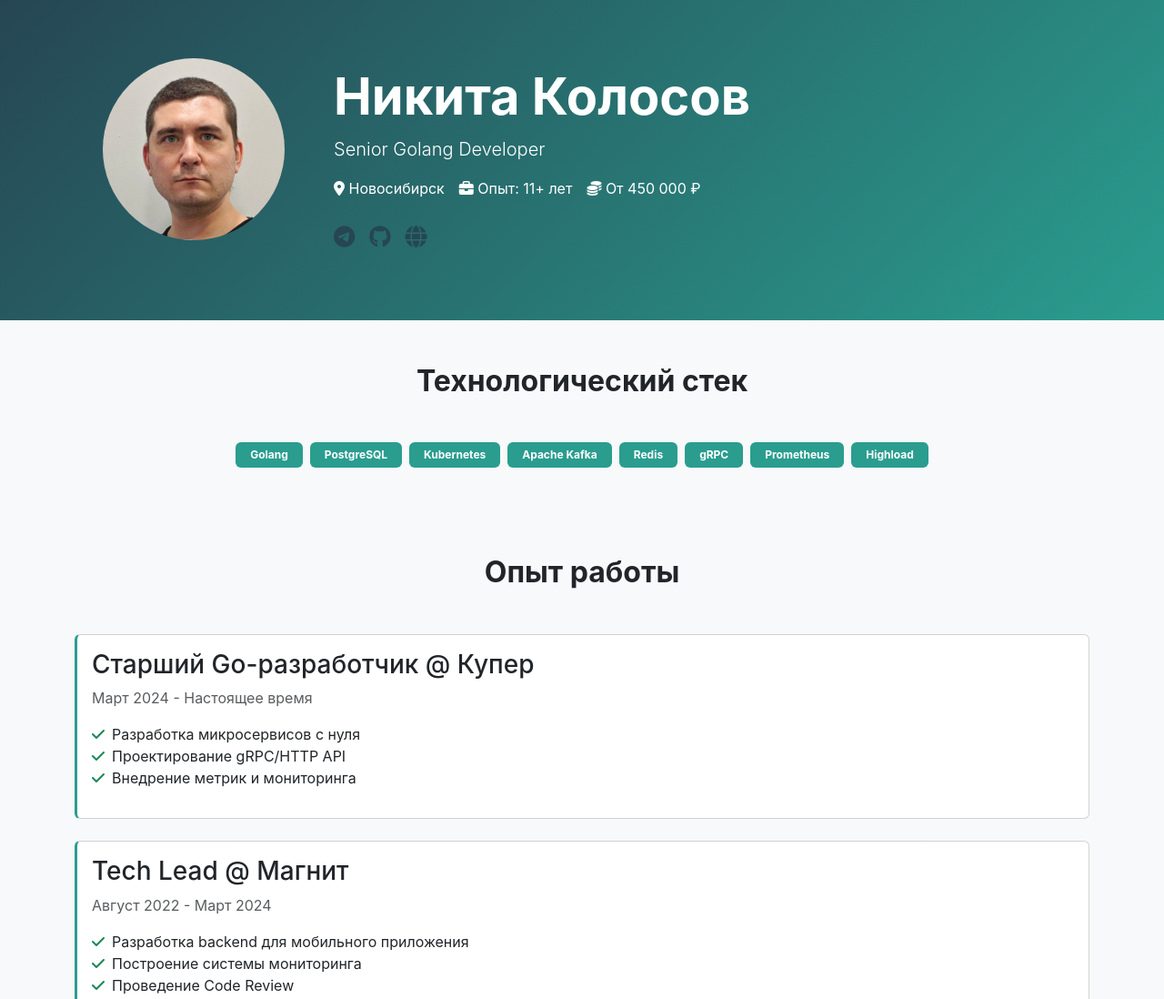
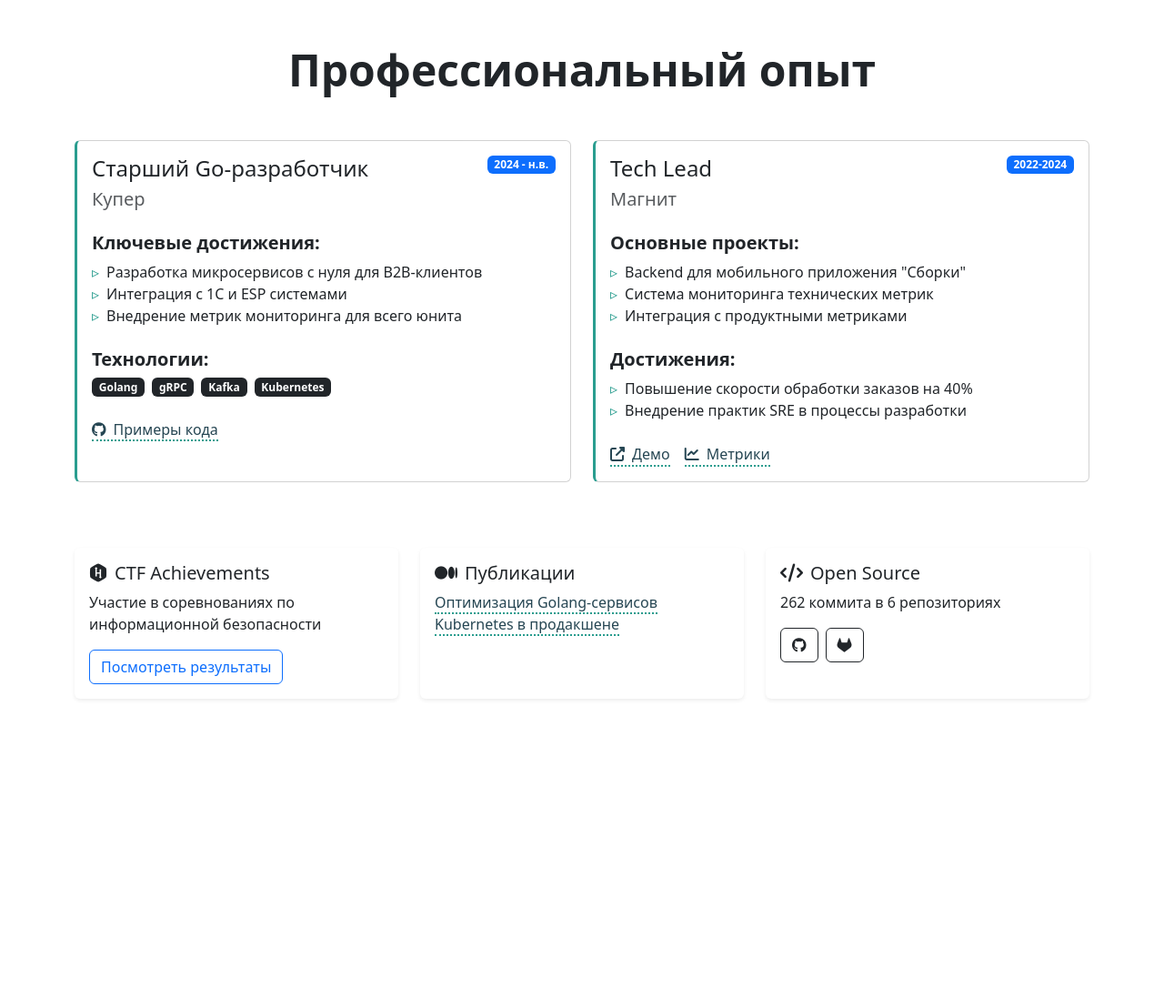
Before and after one commit to nkolosov/nkolosov.github.io, a plain HTML site: page index.html in a window 1280 px wide. Shown: the top 1098 px of the page at 91% size. After the commit the page ends 816 px from the top, so only its background shows below. Drawn offline with nearby package versions, Linux system fonts and the light colour scheme.

Commit message:
Add landing draft

```diff
--- a/index.html
+++ b/index.html
@@ -12,131 +12,159 @@
             --secondary-color: #264653;
         }
 
-        body {
-            font-family: 'Inter', sans-serif;
-            background: #f8f9fa;
-            color: #212529;
-        }
-
-        .profile-header {
-            background: linear-gradient(135deg, var(--secondary-color), var(--primary-color));
-            color: white;
-            padding: 4rem 0;
-        }
-
-        .skill-badge {
-            background: var(--primary-color);
-            color: white;
-            transition: transform 0.3s;
-        }
-
-        .skill-badge:hover {
-            transform: translateY(-3px);
-        }
-
         .experience-card {
             border-left: 3px solid var(--primary-color);
-            transition: box-shadow 0.3s;
+            transition: transform 0.3s;
+            height: 100%;
         }
 
         .experience-card:hover {
-            box-shadow: 0 10px 30px rgba(0,0,0,0.1);
+            transform: translateY(-5px);
         }
 
-        .social-icon {
-            font-size: 1.5rem;
+        .project-link {
             color: var(--secondary-color);
-            transition: color 0.3s;
+            text-decoration: none;
+            border-bottom: 2px dotted var(--primary-color);
+        }
+
+        .tech-list {
+            list-style: none;
+            padding-left: 0;
+        }
+
+        .tech-list li::before {
+            content: "▹";
+            color: var(--primary-color);
+            margin-right: 0.5rem;
         }
     </style>
 </head>
 <body>
-<!-- Header Section -->
-<header class="profile-header">
+
+<!-- Experience Section -->
+<section class="py-5">
     <div class="container">
-        <div class="row align-items-center">
-            <div class="col-md-3 text-center">
-                <img src="assets/profile.jpg" alt="Никита Колосов" class="img-fluid rounded-circle mb-4" style="width: 200px; height: 200px;">
+        <h2 class="mb-5 text-center fw-bold display-5">Профессиональный опыт</h2>
+
+        <div class="row g-4">
+            <!-- Купер -->
+            <div class="col-lg-6">
+                <div class="card experience-card h-100">
+                    <div class="card-body">
+                        <div class="d-flex justify-content-between align-items-start mb-3">
+                            <div>
+                                <h3 class="h4">Старший Go-разработчик</h3>
+                                <h4 class="h5 text-muted">Купер</h4>
                             </div>
-            <div class="col-md-9">
-                <h1 class="display-4 fw-bold">Никита Колосов</h1>
-                <p class="lead">Senior Golang Developer</p>
-                <div class="d-flex gap-3 mb-4">
-                    <span><i class="fas fa-map-marker-alt"></i> Новосибирск</span>
-                    <span><i class="fas fa-briefcase"></i> Опыт: 11+ лет</span>
-                    <span><i class="fas fa-coins"></i> От 450 000 ₽</span>
+                            <span class="badge bg-primary">2024 - н.в.</span>
                         </div>
+
+                        <div class="mb-4">
+                            <h5 class="fw-bold">Ключевые достижения:</h5>
+                            <ul class="tech-list">
+                                <li>Разработка микросервисов с нуля для B2B-клиентов</li>
+                                <li>Интеграция с 1C и ESP системами</li>
+                                <li>Внедрение метрик мониторинга для всего юнита</li>
+                            </ul>
+                        </div>
+
+                        <div class="mb-4">
+                            <h5 class="fw-bold">Технологии:</h5>
+                            <div class="d-flex flex-wrap gap-2">
+                                <span class="badge bg-dark">Golang</span>
+                                <span class="badge bg-dark">gRPC</span>
+                                <span class="badge bg-dark">Kafka</span>
+                                <span class="badge bg-dark">Kubernetes</span>
+                            </div>
+                        </div>
+
+                        <a href="#!" class="project-link">
+                            <i class="fab fa-github me-2"></i>Примеры кода
+                        </a>
+                    </div>
+                </div>
+            </div>
+
+            <!-- Магнит -->
+            <div class="col-lg-6">
+                <div class="card experience-card h-100">
+                    <div class="card-body">
+                        <div class="d-flex justify-content-between align-items-start mb-3">
+                            <div>
+                                <h3 class="h4">Tech Lead</h3>
+                                <h4 class="h5 text-muted">Магнит</h4>
+                            </div>
+                            <span class="badge bg-primary">2022-2024</span>
+                        </div>
+
+                        <div class="mb-4">
+                            <h5 class="fw-bold">Основные проекты:</h5>
+                            <ul class="tech-list">
+                                <li>Backend для мобильного приложения "Сборки"</li>
+                                <li>Система мониторинга технических метрик</li>
+                                <li>Интеграция с продуктными метриками</li>
+                            </ul>
+                        </div>
+
+                        <div class="mb-4">
+                            <h5 class="fw-bold">Достижения:</h5>
+                            <ul class="tech-list">
+                                <li>Повышение скорости обработки заказов на 40%</li>
+                                <li>Внедрение практик SRE в процессы разработки</li>
+                            </ul>
+                        </div>
+
                         <div class="d-flex gap-3">
-                    <a href="https://t.me/nkolosov" class="social-icon"><i class="fab fa-telegram"></i></a>
-                    <a href="https://github.com/nkolosov" class="social-icon"><i class="fab fa-github"></i></a>
-                    <a href="https://career.habr.com/nkolosov_nsk" class="social-icon"><i class="fas fa-globe"></i></a>
+                            <a href="#!" class="project-link">
+                                <i class="fas fa-external-link-alt me-2"></i>Демо
+                            </a>
+                            <a href="#!" class="project-link">
+                                <i class="fas fa-chart-line me-2"></i>Метрики
+                            </a>
                         </div>
                     </div>
                 </div>
             </div>
-</header>
+        </div>
 
-<!-- Skills Section -->
-<section class="py-5">
-    <div class="container">
-        <h2 class="mb-5 text-center fw-bold">Технологический стек</h2>
-        <div class="d-flex flex-wrap gap-2 justify-content-center">
-            <span class="badge skill-badge py-2 px-3">Golang</span>
-            <span class="badge skill-badge py-2 px-3">PostgreSQL</span>
-            <span class="badge skill-badge py-2 px-3">Kubernetes</span>
-            <span class="badge skill-badge py-2 px-3">Apache Kafka</span>
-            <span class="badge skill-badge py-2 px-3">Redis</span>
-            <span class="badge skill-badge py-2 px-3">gRPC</span>
-            <span class="badge skill-badge py-2 px-3">Prometheus</span>
-            <span class="badge skill-badge py-2 px-3">Highload</span>
+        <!-- Дополнительные материалы -->
+        <div class="row mt-5 g-4">
+            <div class="col-md-4">
+                <div class="card h-100 border-0 shadow-sm">
+                    <div class="card-body">
+                        <h5 class="card-title"><i class="fab fa-hackerrank me-2"></i>CTF Achievements</h5>
+                        <p class="card-text">Участие в соревнованиях по информационной безопасности</p>
+                        <a href="#!" class="btn btn-outline-primary">Посмотреть результаты</a>
                     </div>
-    </div>
-</section>
-
-<!-- Experience Section -->
-<section class="py-5 bg-light">
-    <div class="container">
-        <h2 class="mb-5 text-center fw-bold">Опыт работы</h2>
-
-        <!-- Купер -->
-        <div class="card experience-card mb-4">
-            <div class="card-body">
-                <h3 class="card-title">Старший Go-разработчик @ Купер</h3>
-                <p class="text-muted">Март 2024 - Настоящее время</p>
-                <ul class="list-unstyled">
-                    <li><i class="fas fa-check text-success me-2"></i>Разработка микросервисов с нуля</li>
-                    <li><i class="fas fa-check text-success me-2"></i>Проектирование gRPC/HTTP API</li>
-                    <li><i class="fas fa-check text-success me-2"></i>Внедрение метрик и мониторинга</li>
-                </ul>
                 </div>
             </div>
 
-        <!-- Магнит -->
-        <div class="card experience-card mb-4">
+            <div class="col-md-4">
+                <div class="card h-100 border-0 shadow-sm">
                     <div class="card-body">
-                <h3 class="card-title">Tech Lead @ Магнит</h3>
-                <p class="text-muted">Август 2022 - Март 2024</p>
+                        <h5 class="card-title"><i class="fab fa-medium me-2"></i>Публикации</h5>
                         <ul class="list-unstyled">
-                    <li><i class="fas fa-check text-success me-2"></i>Разработка backend для мобильного приложения</li>
-                    <li><i class="fas fa-check text-success me-2"></i>Построение системы мониторинга</li>
-                    <li><i class="fas fa-check text-success me-2"></i>Проведение Code Review</li>
+                            <li><a href="#!" class="project-link">Оптимизация Golang-сервисов</a></li>
+                            <li><a href="#!" class="project-link">Kubernetes в продакшене</a></li>
                         </ul>
                     </div>
                 </div>
             </div>
-</section>
 
-<!-- Education Section -->
-<section class="py-5">
-    <div class="container">
-        <h2 class="mb-5 text-center fw-bold">Образование</h2>
-        <div class="row justify-content-center">
-            <div class="col-md-8">
-                <div class="card">
+            <div class="col-md-4">
+                <div class="card h-100 border-0 shadow-sm">
                     <div class="card-body">
-                        <h4>Новосибирский государственный университет</h4>
-                        <p class="mb-1">Факультет информационных технологий</p>
-                        <p class="text-muted">2010-2013</p>
+                        <h5 class="card-title"><i class="fas fa-code me-2"></i>Open Source</h5>
+                        <p class="card-text">262 коммита в 6 репозиториях</p>
+                        <div class="d-flex gap-2">
+                            <a href="#!" class="btn btn-outline-dark">
+                                <i class="fab fa-github"></i>
+                            </a>
+                            <a href="#!" class="btn btn-outline-dark">
+                                <i class="fab fa-gitlab"></i>
+                            </a>
+                        </div>
                     </div>
                 </div>
             </div>
```
Lines whose indentation alone changed are shown as unchanged.
